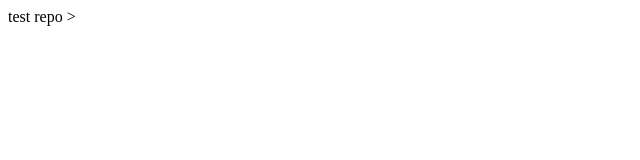
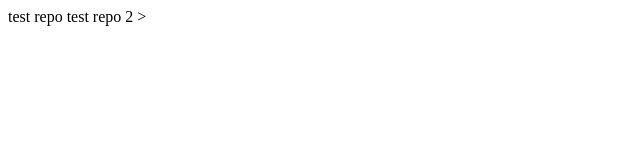
Before and after one commit to yothin3571/Patipat_40, a plain HTML site: page index.html in a window 1280 px wide. Shown: the full height of the page, 0-640 px from the left. Drawn offline with Linux system fonts and the light colour scheme.

Commit message:
test repo 2

```diff
--- a/index.html
+++ b/index.html
@@ -7,6 +7,8 @@
 
         test repo
 
+        test repo 2
+
 
     </body>
 
```
